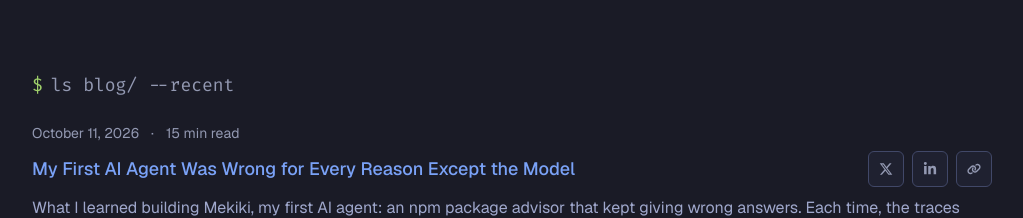
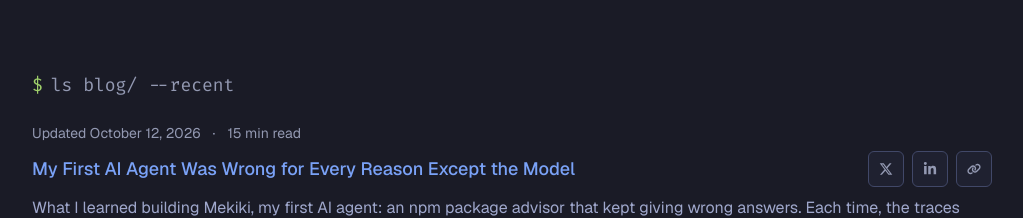
Before and after one commit to atharvdange618/Portfolio, a Next.js app in the folder v3-portfolio/: page / in a window 1280 px wide. Shown: the part 3100-3318 px from the top of the page, without its empty margins (128-1151 px from the left). Built offline with nearby package versions, Linux system fonts and the light colour scheme.

Commit message:
feat(blog): sort posts by updatedAt and show it in lists
Posts now sort by updatedAt, falling back to publishedAt, so a post
that just got revised moves to the top. The blog index and the
homepage list show "Updated <date>" for those posts, so the order
makes sense to readers.

```diff
--- a/v3-portfolio/components/BlogList.tsx
+++ b/v3-portfolio/components/BlogList.tsx
@@ -16,7 +16,11 @@ export function BlogList({ posts }: Props) {
           className="flex flex-col gap-2 py-6 border-b border-border last:border-0"
         >
           <div className="flex items-center gap-3 text-sm text-comment">
-            <span>{formatDate(post.publishedAt)}</span>
+            <span>
+              {post.updatedAt
+                ? `Updated ${formatDate(post.updatedAt)}`
+                : formatDate(post.publishedAt)}
+            </span>
             <span>·</span>
             <span>{post.readingTime} min read</span>
           </div>
--- a/v3-portfolio/components/Blogs.tsx
+++ b/v3-portfolio/components/Blogs.tsx
@@ -23,7 +23,11 @@ export function Blogs({
               className="flex flex-col gap-2 pb-6 border-b border-border last:border-0 last:pb-0"
             >
               <div className="flex items-center gap-3 text-sm text-comment">
-                <span>{formatDate(post.publishedAt)}</span>
+                <span>
+                  {post.updatedAt
+                    ? `Updated ${formatDate(post.updatedAt)}`
+                    : formatDate(post.publishedAt)}
+                </span>
                 <span>·</span>
                 <span>{post.readingTime} min read</span>
               </div>
--- a/v3-portfolio/lib/mdx.ts
+++ b/v3-portfolio/lib/mdx.ts
@@ -70,7 +70,8 @@ export function getAllPosts(): BlogMeta[] {
     })
     .sort(
       (a, b) =>
-        new Date(b.publishedAt).getTime() - new Date(a.publishedAt).getTime(),
+        new Date(b.updatedAt ?? b.publishedAt).getTime() -
+        new Date(a.updatedAt ?? a.publishedAt).getTime(),
     );
 }
 
```
